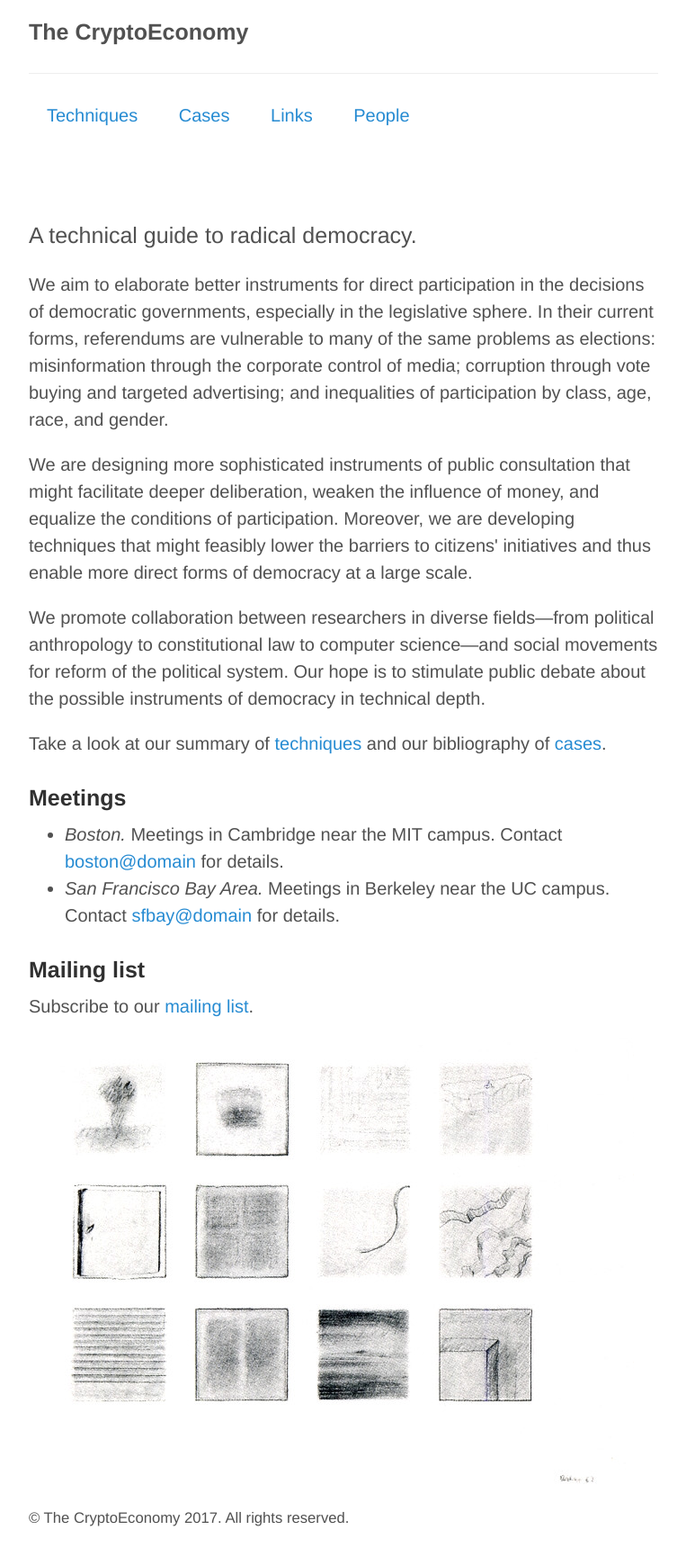
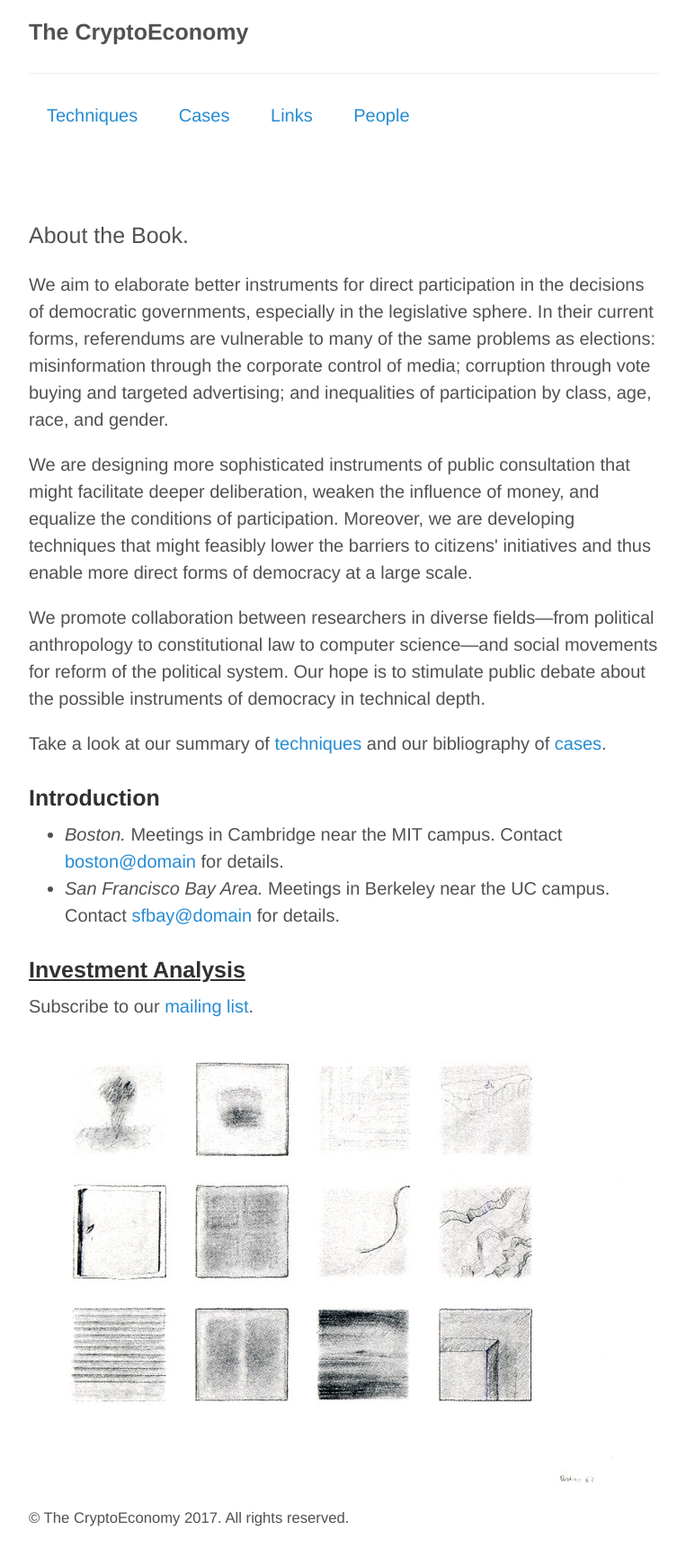
Before and after one commit to Cryptoeconomics/cryptoeconomics.github.io, a Jekyll site: the page built from index.html, in a window 1280 px wide. Shown: the whole page at 90% size, without its empty margins (258-1021 px from the left). Built offline with Jekyll 4.4.1, drawn with Linux system fonts in a browser that asks for light colours.

Commit message:
change the headings

```diff
--- a/index.html
+++ b/index.html
@@ -3,7 +3,7 @@ layout: default
 title: Home
 ---
 
-<p class="lead">A technical guide to radical democracy.</p>
+<p class="lead">About the Book.</p>
 
 <p>We aim to elaborate better instruments for direct participation in the decisions of democratic governments, especially in the legislative sphere. In their current forms, referendums are vulnerable to many of the same problems as elections: misinformation through the corporate control of media; corruption through vote buying and targeted advertising; and inequalities of participation by class, age, race, and gender.</p>
 
@@ -13,14 +13,14 @@ title: Home
 
 <p>Take a look at our summary of <a href="/techniques">techniques</a> and our bibliography of <a href="/cases">cases</a>.</p>
 
-<h3 id="meetings">Meetings</h3>
+<h3 id="meetings">Introduction</h3>
 
 <ul>
   <li><em>Boston.</em> Meetings in Cambridge near the MIT campus. Contact <a href="mailto:boston@domain">boston@domain</a> for details.</li>
   <li><em>San Francisco Bay Area.</em> Meetings in Berkeley near the UC campus. Contact <a href="mailto:sfbay@domain">sfbay@domain</a> for details.</li>
 </ul>
 
-<h3 id="mailing-list">Mailing list</h3>
+<h3 id="mailing-list"><u>Investment Analysis</u></h3>
 
 <p>Subscribe to our <a href="/list">mailing list</a>.</p>
 
```
